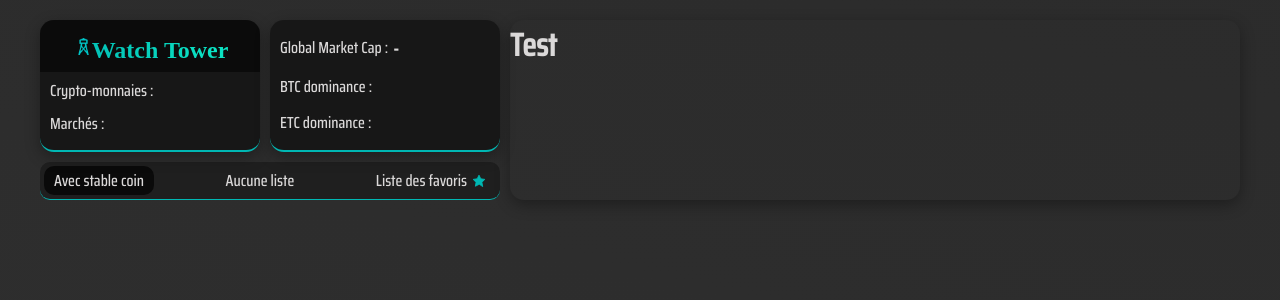
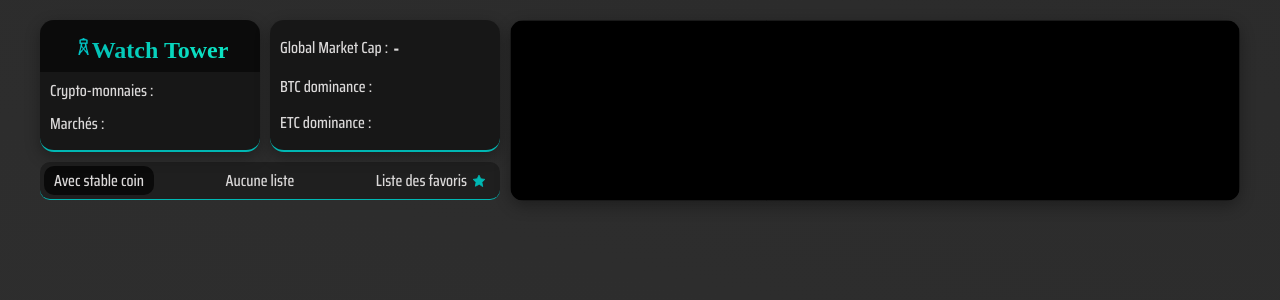
Before and after one commit to BALANDJerome/Crypto-Watch, a React (Create React App) app: page / in a window 1280 px wide. Shown: the top 300 px of the page. Built offline with nearby package versions, Linux system fonts and the light colour scheme; no server answers; a web font is replaced by a local one.

Commit message:
Treemap Recharts

```diff
--- a/src/components/GlobalChart.js
+++ b/src/components/GlobalChart.js
@@ -1,12 +1,56 @@
 import React, { useEffect, useState } from "react";
+import { Tooltip, Treemap } from "recharts";
+import colors from "../styles/_settings.scss";
 
 const GlobalChart = ({ coinsData }) => {
   const [dataArray, setDataArray] = useState([]);
+
+  const colorPicker = (number) => {
+    if (number >= 20) {
+      return colors.color1;
+    } else if (number >= 5) {
+      return colors.green2;
+    } else if (number >= 0) {
+      return colors.green1;
+    } else if (number >= -5) {
+      return colors.red1;
+    } else if (number >= -20) {
+      return colors.red2;
+    } else {
+      return colors.black2;
+    }
+  };
+
+  const excludeCoin = (coin) => {
+    if (
+      coin === "usdt" ||
+      coin === "usdc" ||
+      coin === "busd" ||
+      coin === "dai" ||
+      coin === "ust" ||
+      coin === "mim"
+    ) {
+      return false;
+    } else return true;
+  };
+
+  const TreemapToolTip = ({ active, payload }) => {
+    if (active && payload && payload.length) {
+      return (
+        <div className="custom-tooltip">
+          <p className="label">{payload[0].payload.name}</p>
+        </div>
+      );
+    } else {
+      return null;
+    }
+  };
 
   useEffect(() => {
     let chartData = [];
     if (coinsData.length > 0) {
       for (let i = 0; i < 45; i++) {
+        if (excludeCoin(coinsData[i].symbol)) {
           chartData.push({
             name:
               coinsData[i].symbol.toUpperCase() +
@@ -14,8 +58,9 @@ const GlobalChart = ({ coinsData }) => {
               coinsData[1].market_cap_change_percentage_24h.toFixed(1) +
               "%",
             size: coinsData[i].market_cap,
-          fill: null,
+            fill: colorPicker(coinsData[i].price_change_percentage_24h),
           });
+        }
       }
     }
     setDataArray(chartData);
@@ -23,7 +68,17 @@ const GlobalChart = ({ coinsData }) => {
 
   return (
     <div className="global-chart">
-      <h1>Test</h1>
+      <Treemap
+        width={730}
+        height={181}
+        data={dataArray}
+        dataKey="size"
+        stroke="rgb(51,51,51)"
+        fill="black"
+        aspectRatio="1"
+      >
+        <Tooltip content={<TreemapToolTip />} />
+      </Treemap>
     </div>
   );
 };
```
Lines whose indentation alone changed are shown as unchanged.
